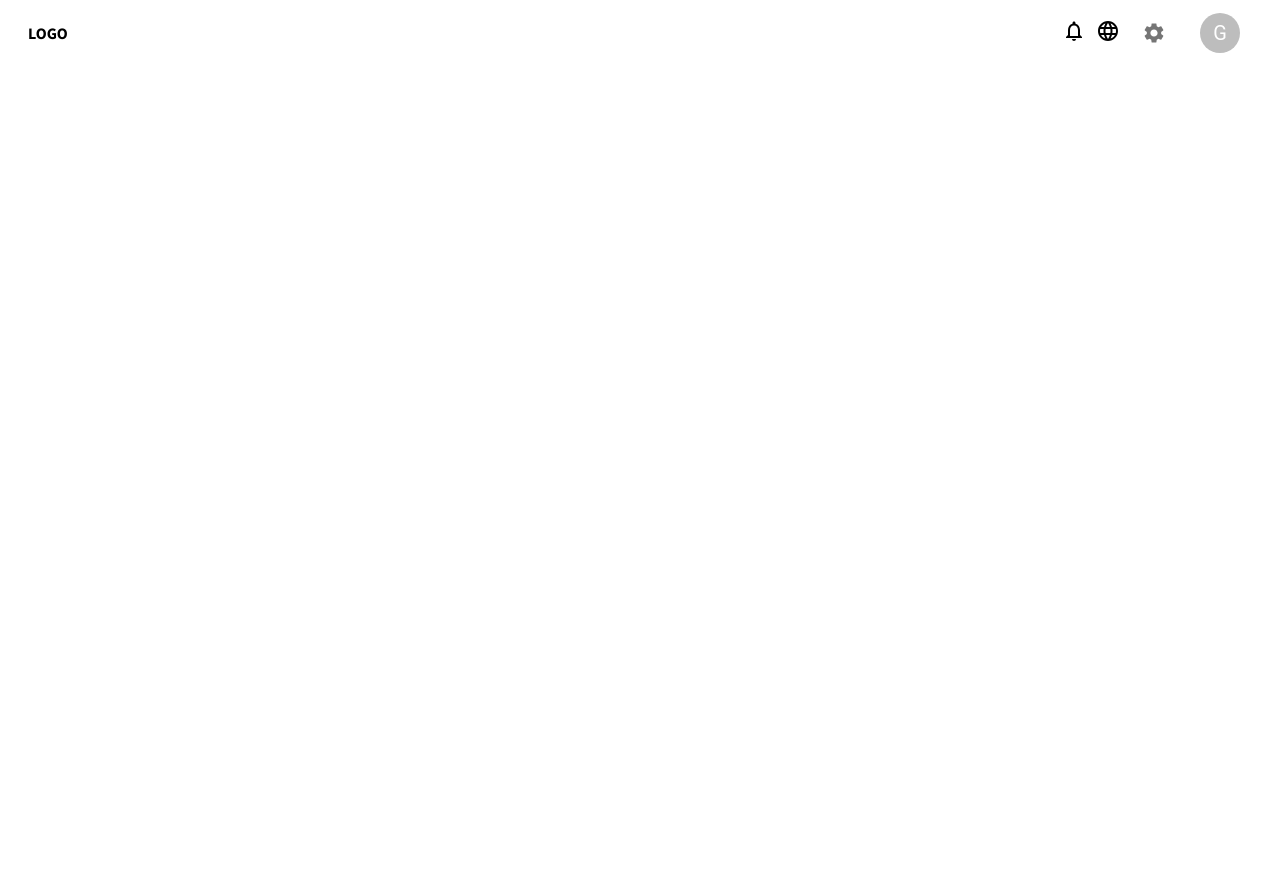
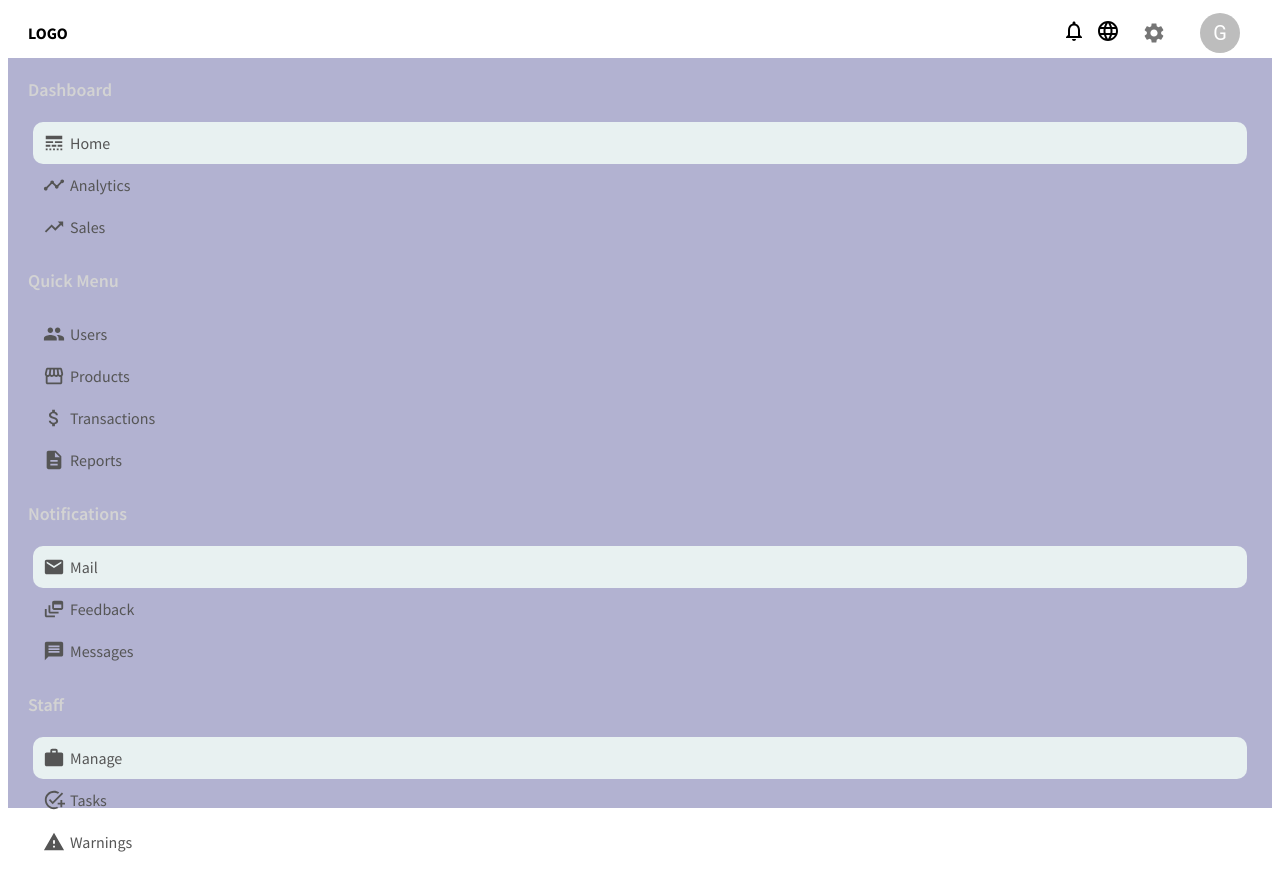
Before and after one commit to GergelyKarl/admin-dashboard-react, a React (Create React App) app: page / in a window 1280 px wide. Shown: the top 890 px of the page. Before the commit the page ends 800 px from the top, so only its background shows below. Built offline with nearby package versions, Linux system fonts and the light colour scheme.

Commit message:
0.3 sidebar

```diff
--- a/src/App.js
+++ b/src/App.js
@@ -1,9 +1,14 @@
+import Sidebar from "./components/Sidebar";
 import Topbar from "./components/Topbar";
-
+import "./app.css"
 function App() {
   return (
     <div className="App">
     <Topbar />
+    <div className="container">
+      <Sidebar />
+
+    </div>
     </div>
   );
 }
--- /dev/null
+++ b/src/app.css
@@ -0,0 +1,4 @@
+.container{
+
+    display: flex;
+}
--- /dev/null
+++ b/src/components/Sidebar.css
@@ -0,0 +1,44 @@
+.sidebar {
+  flex: 1;
+  height: calc(100vh - 50px);
+  background-color: rgb(178, 178, 209);
+  position: sticky;
+  top: 50px;
+}
+
+.sidebar__wrapper{
+    padding: 20px;
+    color:#555;
+}
+
+.sidebar__menu{
+    margin-bottom: 10px;
+}
+
+.sidebar__title{
+    font-size: 18px;
+    color: lightgray;
+    font-weight: 600;
+}
+
+.sidebar__list{
+    list-style: none;
+    padding: 5px;
+}
+.sidebar__listItem{
+    padding: 10px;
+
+    cursor: pointer;
+    display: flex;
+    align-items: center;
+}
+
+.sidebar__listItem.active, .sidebar__listItem:hover{
+    background-color: rgb(232, 241, 241);
+    border-radius: 10px;
+}
+
+.sidebar__icon{
+    margin-right: 5px;
+    font-size: 22px !important;
+}
--- /dev/null
+++ b/src/components/Sidebar.js
@@ -0,0 +1,95 @@
+import React from "react";
+import "./Sidebar.css";
+import LineStyleIcon from "@mui/icons-material/LineStyle";
+import TimelineIcon from "@mui/icons-material/Timeline";
+import TrendingUpIcon from "@mui/icons-material/TrendingUp";
+import PeopleIcon from "@mui/icons-material/People";
+import StorefrontIcon from "@mui/icons-material/Storefront";
+import AttachMoneyIcon from "@mui/icons-material/AttachMoney";
+import EmailIcon from "@mui/icons-material/Email";
+import DynamicFeedIcon from "@mui/icons-material/DynamicFeed";
+import MessageIcon from "@mui/icons-material/Message";
+import WorkIcon from "@mui/icons-material/Work";
+import AddTaskIcon from "@mui/icons-material/AddTask";
+import ReportProblemIcon from "@mui/icons-material/ReportProblem";
+import DescriptionIcon from "@mui/icons-material/Description";
+
+export default function Sidebar() {
+  return (
+    <div className="sidebar">
+      <div className="sidebar__wrapper">
+        <div className="sidebar__menu">
+          <div className="sidebar__title">Dashboard</div>
+          <ul className="sidebar__list">
+            <li className="sidebar__listItem active">
+              <LineStyleIcon className="sidebar__icon" />{" "}
+              Home
+            </li>
+            <li className="sidebar__listItem">
+              <TimelineIcon className="sidebar__icon" />{" "}
+              Analytics
+            </li>
+            <li className="sidebar__listItem">
+              <TrendingUpIcon className="sidebar__icon" />{" "}
+              Sales
+            </li>
+          </ul>
+        </div>
+        <div className="sidebar__menu">
+          <div className="sidebar__title">Quick Menu</div>
+          <ul className="sidebar__list">
+            <li className="sidebar__listItem ">
+              <PeopleIcon className="sidebar__icon" /> Users
+            </li>
+            <li className="sidebar__listItem">
+              <StorefrontIcon className="sidebar__icon" />{" "}
+              Products
+            </li>
+            <li className="sidebar__listItem">
+              <AttachMoneyIcon className="sidebar__icon" />{" "}
+              Transactions
+            </li>
+            <li className="sidebar__listItem">
+              <DescriptionIcon className="sidebar__icon" />{" "}
+              Reports
+            </li>
+          </ul>
+        </div>
+        <div className="sidebar__menu">
+          <div className="sidebar__title">
+            Notifications
+          </div>
+          <ul className="sidebar__list">
+            <li className="sidebar__listItem active">
+              <EmailIcon className="sidebar__icon" /> Mail
+            </li>
+            <li className="sidebar__listItem">
+              <DynamicFeedIcon className="sidebar__icon" />{" "}
+              Feedback
+            </li>
+            <li className="sidebar__listItem">
+              <MessageIcon className="sidebar__icon" />{" "}
+              Messages
+            </li>
+          </ul>
+        </div>
+        <div className="sidebar__menu">
+          <div className="sidebar__title">Staff</div>
+          <ul className="sidebar__list">
+            <li className="sidebar__listItem active">
+              <WorkIcon className="sidebar__icon" /> Manage
+            </li>
+            <li className="sidebar__listItem">
+              <AddTaskIcon className="sidebar__icon" />{" "}
+              Tasks
+            </li>
+            <li className="sidebar__listItem">
+              <ReportProblemIcon className="sidebar__icon" />{" "}
+              Warnings
+            </li>
+          </ul>
+        </div>
+      </div>
+    </div>
+  );
+}
```
